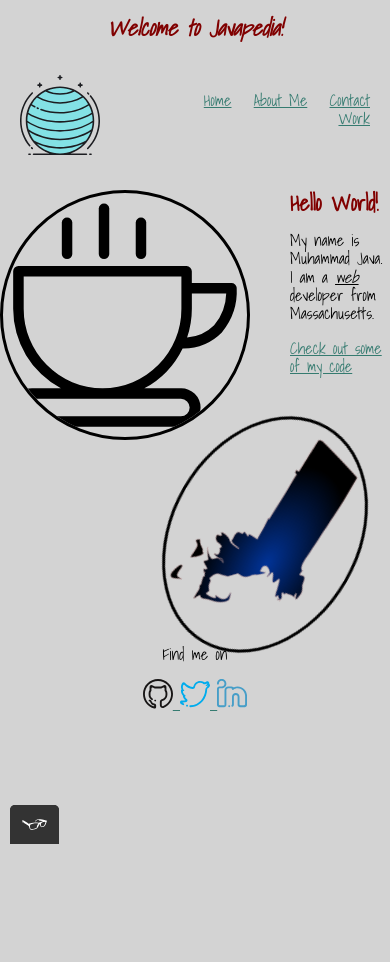
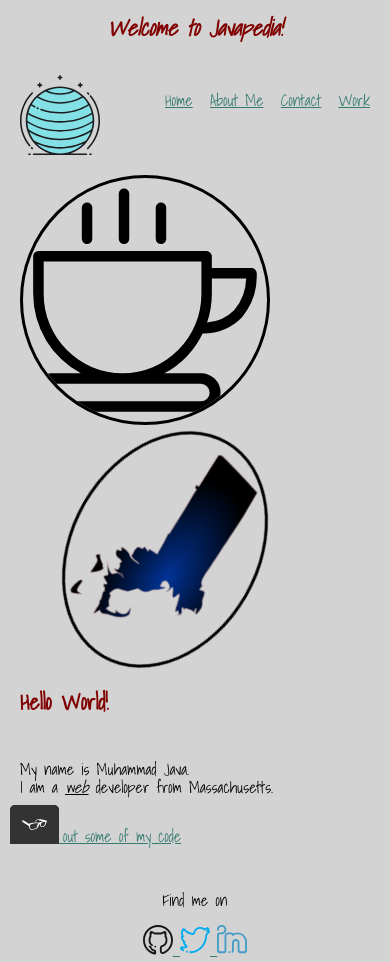
Before and after one commit to javapak24/portfolio-website, a plain HTML site: page index.html in a window 390 px wide. Before the commit the page ends 844 px from the top, so only its background shows below. Drawn offline with Linux system fonts and the light colour scheme.

Commit message:
Media Query update on/ styles.css and index.html

```diff
--- a/css/style.production.css
+++ b/css/style.production.css
@@ -173,6 +173,17 @@ table{
     h1{
         font-size: 22px;
     }
+    .body_wrapper{
+        display: grid;
+        grid-template-columns: 1fr;
+    }
+    .wrapper_item{
+        margin-bottom: 30px;
+        margin-left: 20px;
+    }
+    .navigation-list li{
+        margin-left: 10px;
+    }
 }
 @-webkit-keyframes mass-spin{
     0%{
--- a/css/styles.css
+++ b/css/styles.css
@@ -151,6 +151,17 @@ table{
     h1{
         font-size: 22px;
     }
+    .body_wrapper{
+        display: grid;
+        grid-template-columns: 1fr;
+    }
+    .wrapper_item{
+        margin-bottom: 30px;
+        margin-left: 20px;
+    }
+    .navigation-list li{
+        margin-left: 10px;
+    }
 }
 @keyframes mass-spin{
     0%{
--- a/index.html
+++ b/index.html
@@ -32,15 +32,15 @@
     </header>
 </head>
 <body>
-    <div class="profile">
-        <img src="img/coffee-cup.svg" alt="coffee cup logo image" class="main_logo">
-        <img src="img/massachusettes.svg" alt="massachusetts state shape logo" class="mass_logo">
-        <h1>Hello World!</h1>
-        <p>
+    <div class="profile body_wrapper">
+        <img src="img/coffee-cup.svg" alt="coffee cup logo image" class="main_logo wrapper_item">
+        <img src="img/massachusettes.svg" alt="massachusetts state shape logo" class="mass_logo wrapper_item">
+        <h1 class="wrapper_item">Hello World!</h1>
+        <p class="wrapper_item">
             My name is Muhammad Java.<br>
             I am a <span class="boldWords">web</span> developer from Massachusetts.
         </p>
-        <a href="work.html">Check out some of my code</a>
+        <a href="work.html" class="wrapper_item">Check out some of my code</a>
     </div>
     <footer class="page-footer">
         <p>Find me on</p>
```
Also changed, not shown: 1 other file.
